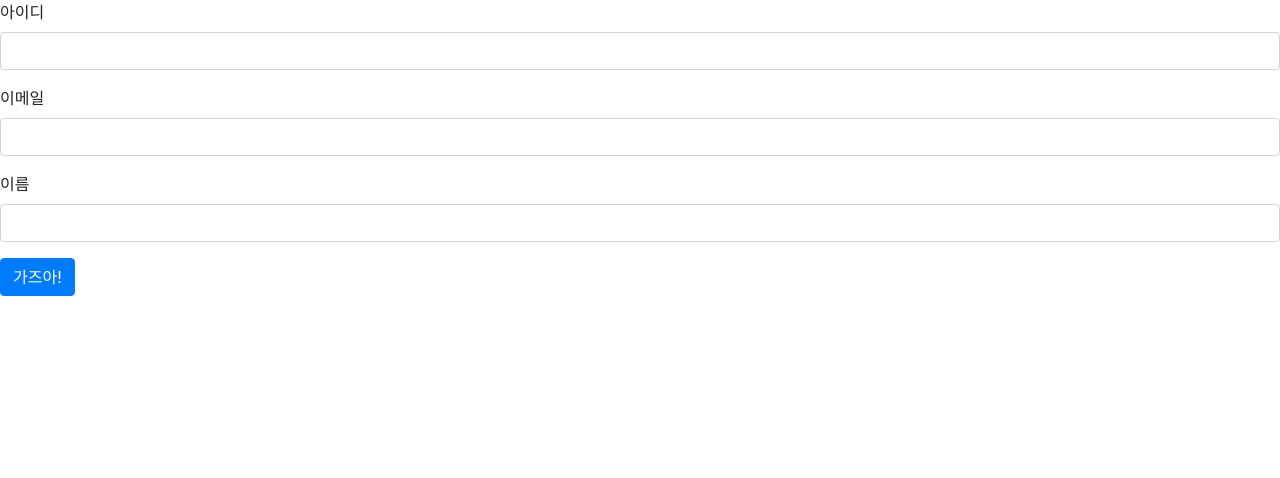
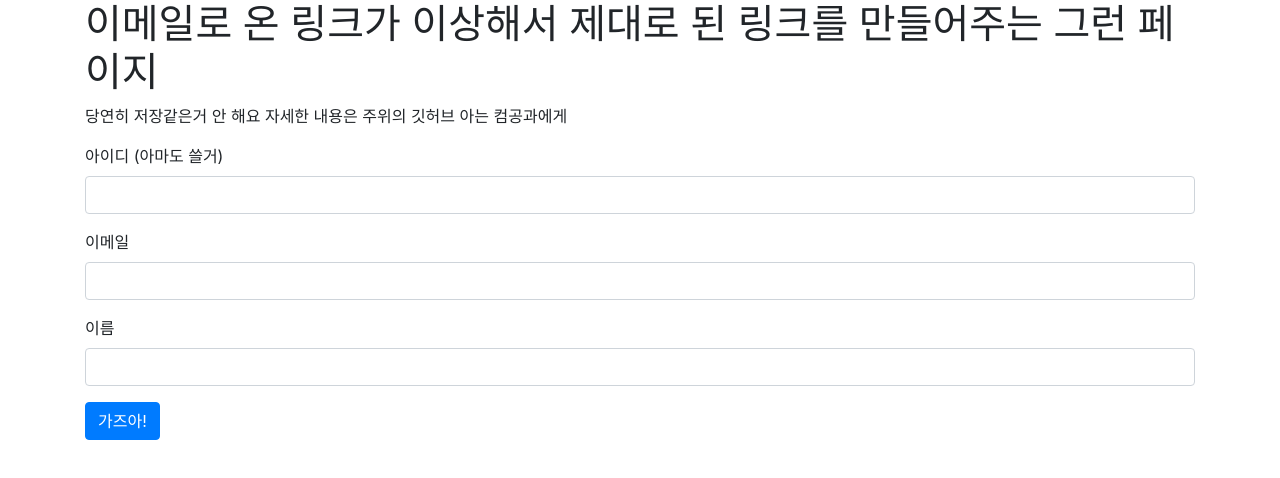
Before and after one commit to robin-maki/khu-sw19, a plain HTML site: page index.html in a window 1280 px wide. Drawn offline with nearby package versions, Linux system fonts and the light colour scheme.

Commit message:
Update index.html

```diff
--- a/index.html
+++ b/index.html
@@ -3,10 +3,12 @@
 <title>SW예비대학 안되서 만든 페이지</title>
 <link rel="stylesheet" href="https://stackpath.bootstrapcdn.com/bootstrap/4.2.1/css/bootstrap.min.css" integrity="sha384-GJzZqFGwb1QTTN6wy59ffF1BuGJpLSa9DkKMp0DgiMDm4iYMj70gZWKYbI706tWS" crossorigin="anonymous">
 </head>
-<body>
+<body class="container">
+<h1>이메일로 온 링크가 이상해서 제대로 된 링크를 만들어주는 그런 페이지</h1>
+<p>당연히 저장같은거 안 해요 자세한 내용은 주위의 깃허브 아는 컴공과에게 </p>
 <form id="form">
   <div class="form-group">
-    <label for="id">아이디</label>
+    <label for="id">아이디 (아마도 쓸거)</label>
     <input type="text" class="form-control" id="id">
   </div>
   <div class="form-group">
```
